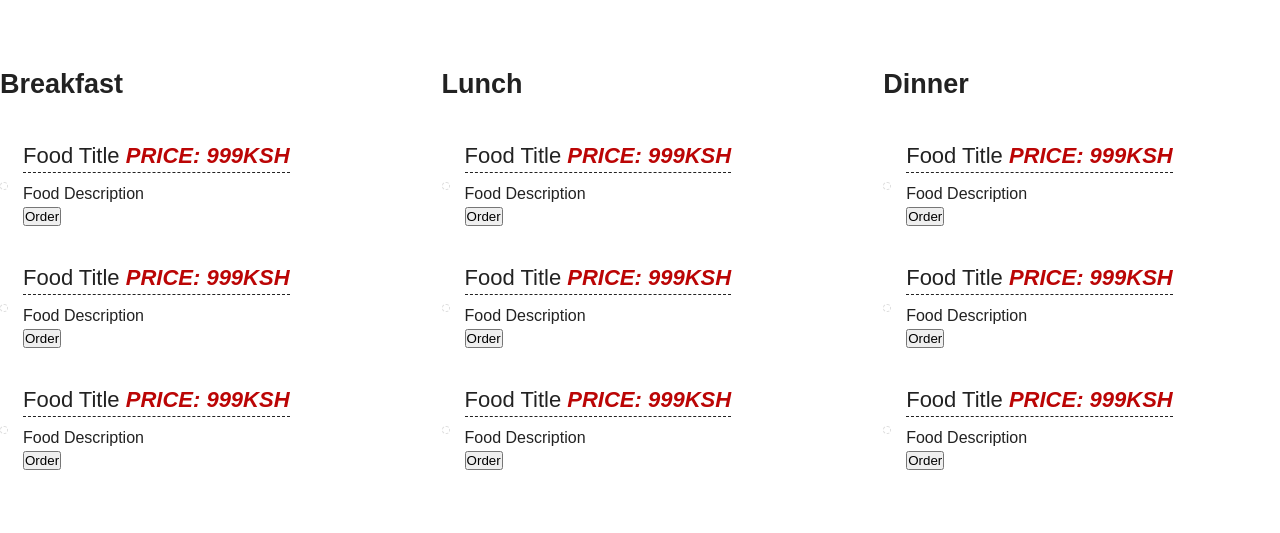
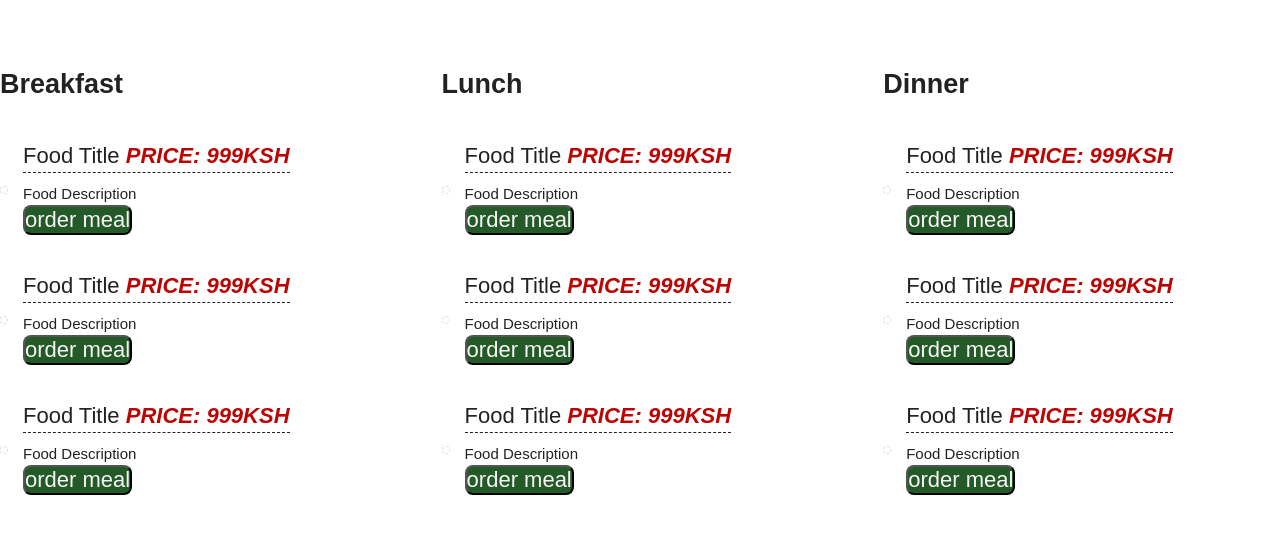
Before and after one commit to Austinjnr/project-restaurantMenu, a website: page index.html in a window 1280 px wide. Shown: the part 201-734 px from the top of the page. Drawn offline with Linux system fonts and the light colour scheme.

Commit message:
links html with js

```diff
--- a/index.html
+++ b/index.html
@@ -25,7 +25,7 @@
                 <div class="menu-content">
                     <h4>Food Title <span>PRICE: 999KSH</span></h4>
                     <P>Food Description</P>
-                    <button>Order</button>
+                    <button>order meal</button>
                 </div>
             </div>
 
@@ -34,7 +34,7 @@
                 <div class="menu-content">
                     <h4>Food Title <span>PRICE: 999KSH</span></h4>
                     <P>Food Description</P>
-                    <button>Order</button>
+                    <button>order meal</button>
                 </div>
             </div>
 
@@ -43,7 +43,7 @@
                 <div class="menu-content">
                     <h4>Food Title <span>PRICE: 999KSH</span></h4>
                     <P>Food Description</P>
-                    <button>Order</button>
+                    <button>order meal</button>
                 </div>
             </div>
         </div>
@@ -56,7 +56,7 @@
                 <div class="menu-content">
                     <h4>Food Title <span>PRICE: 999KSH</span></h4>
                     <P>Food Description</P>
-                    <button>Order</button>
+                    <button>order meal</button>
                 </div>
             </div>
 
@@ -65,7 +65,7 @@
                 <div class="menu-content">
                     <h4>Food Title <span>PRICE: 999KSH</span></h4>
                     <P>Food Description</P>
-                    <button>Order</button>
+                    <button>order meal</button>
                 </div>
             </div>
 
@@ -74,7 +74,7 @@
                 <div class="menu-content">
                     <h4>Food Title <span>PRICE: 999KSH</span></h4>
                     <P>Food Description</P>
-                    <button>Order</button>
+                    <button>order meal</button>
                 </div>
             </div>
         </div>
@@ -87,7 +87,7 @@
                 <div class="menu-content">
                     <h4>Food Title <span>PRICE: 999KSH</span></h4>
                     <P>Food Description</P>
-                    <button>Order</button>
+                    <button>order meal</button>
                 </div>
             </div>
 
@@ -96,7 +96,7 @@
                 <div class="menu-content">
                     <h4>Food Title <span>PRICE: 999KSH</span></h4>
                     <P>Food Description</P>
-                    <button>Order</button>
+                    <button>order meal</button>
                 </div>
             </div>
 
@@ -105,10 +105,11 @@
                 <div class="menu-content">
                     <h4>Food Title <span>PRICE: 999KSH</span> </h4>
                     <P>Food Description</P>
-                    <button>Order</button>
+                    <button>order meal</button>
                 </div>
             </div>
         </div>
     </div>
+    <script type="text/javascript" src="./index.js"></script>
 </body>
 </html>
--- a/style.css
+++ b/style.css
@@ -6,9 +6,10 @@
 @import url('https://fonts.googleleapis.com/css2?family=Poppins&display=swap');
 body{
     font-family: 'Poppins', sans-serif;
-    font-size: 16px;
+    font-size: 15px;
     line-height: 22px;
     color: #222;
+
 }
 .main{
     width: 1170px;
@@ -80,3 +81,13 @@ body{
     margin-right: 30px;
     margin-top: 40px;
 }
+.menu-content button{
+    font-size: 22px;
+    background-color: rgb(36, 90, 40);
+    color: rgb(248, 248, 248);
+    border-radius: 8px;
+    cursor: pointer;
+}
+.menu-content button:hover{
+    box-shadow: 0 12px 16px 0 rgba(0,0,0,0.24), 0 17px 50px 0 rgba(0,0,0,0.19);
+}
```
Also changed, not shown: index.js (added).
